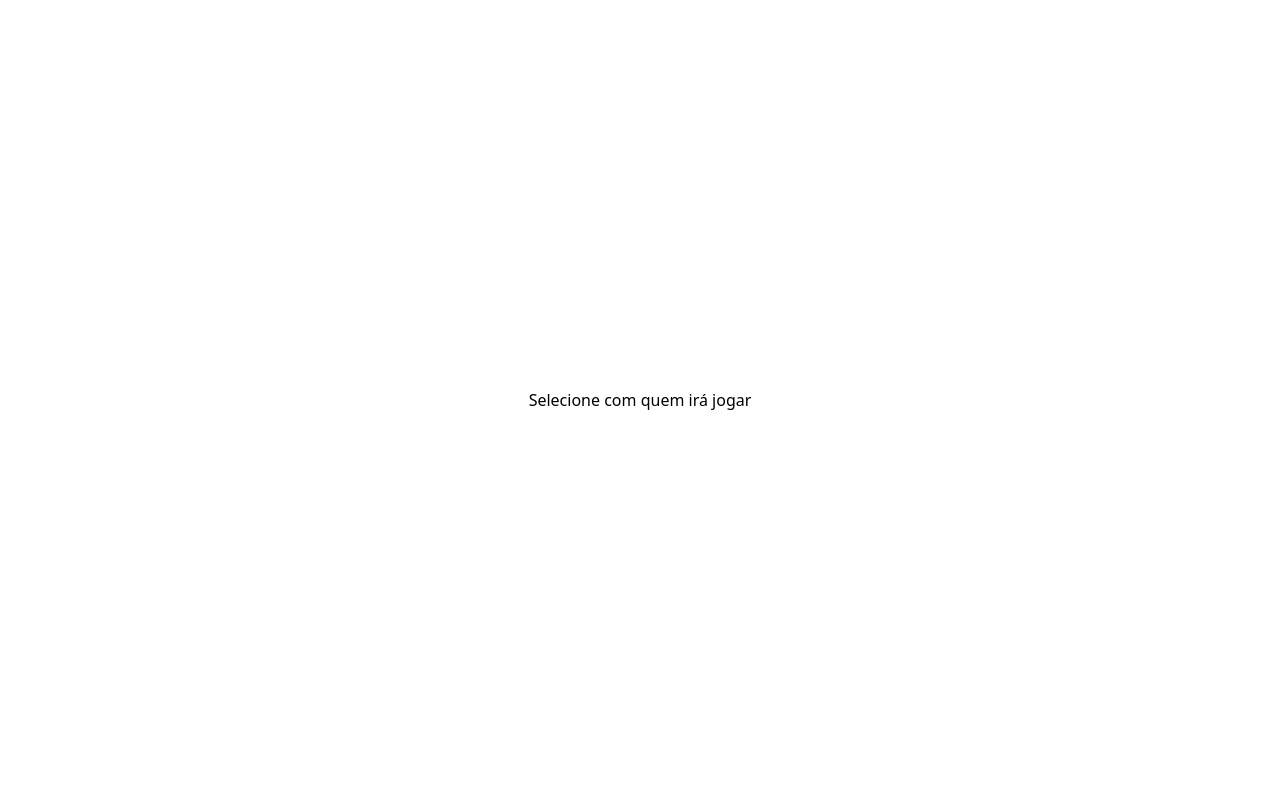
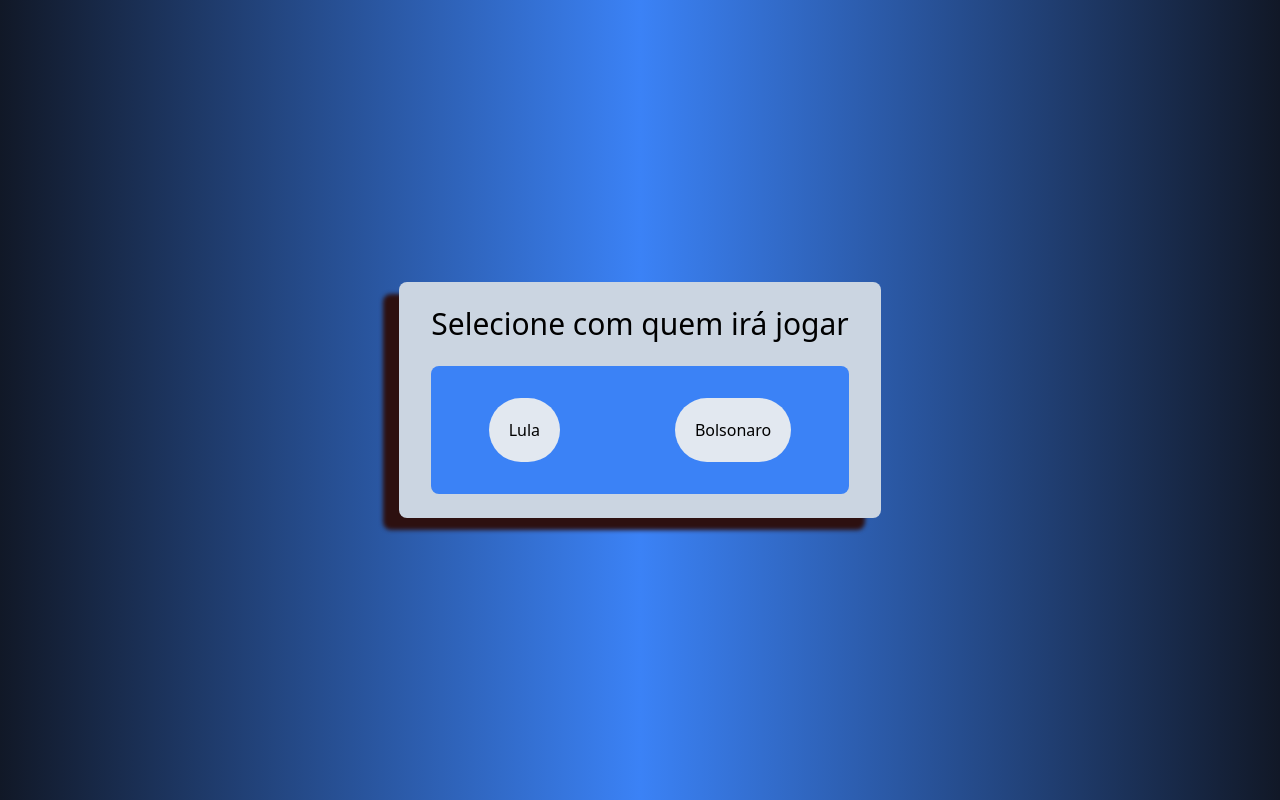
Before and after one commit to MatheusCardosoc0/CombaTurn, a React (Vite) app: page / in a window 1280 px wide. Both pictures are taken after a click on the button "Jogar". Built offline with nearby package versions, Linux system fonts and the light colour scheme.

Commit message:
Criando seleção de personagens

```diff
--- a/src/components/Game.tsx
+++ b/src/components/Game.tsx
@@ -1,8 +1,16 @@
 import React from 'react'
+import { useStateContext } from '../context/UseContext'
 
 const Game = () => {
+
+  const {Player, Enemy} = useStateContext()
+
   return (
-    <div>Game</div>
+    <div>
+      Game
+      <p>{Player.name}</p>
+      <p>{Enemy.name}</p>
+    </div>
   )
 }
 
--- a/src/components/Heros/Lula.tsx
+++ b/src/components/Heros/Bolsonaro.ts
@@ -1,19 +1,15 @@
-import React, { useEffect } from 'react'
-import { useStateContext } from '../../context/UseContext'
-
-
 function atack1() { console.log('eae') }
 function atack2() { }
 function atack3() { }
 function atack4() { }
 
 
-const Lula = {
-  name: 'Lula',
+const Bolsonaro = {
+  name: 'Bolsonaro',
   hability1: atack1,
   hability2: atack2,
   hability3: atack3,
   hability4: atack4,
 }
 
-export default Lula
+export default Bolsonaro
--- /dev/null
+++ b/src/components/Heros/Lula.ts
@@ -0,0 +1,15 @@
+function atack1() { console.log('eae') }
+function atack2() { }
+function atack3() { }
+function atack4() { }
+
+
+const Lula = {
+  name: 'Lula',
+  hability1: atack1,
+  hability2: atack2,
+  hability3: atack3,
+  hability4: atack4,
+}
+
+export default Lula
--- a/src/components/Initial.tsx
+++ b/src/components/Initial.tsx
@@ -1,14 +1,21 @@
 import React, { useState } from 'react'
 import { CaretCircleDoubleRight } from 'phosphor-react'
 import { useStateContext } from '../context/UseContext'
+import Lula from './Heros/Lula'
+import Bolsonaro from './Heros/Bolsonaro'
 
 const Initial = () => {
 
   const [Mouse, setMouse] = useState(false)
-  const {setShow} = useStateContext()
+  const {setShow, Heros,setHeros} = useStateContext()
 
   const ButtonEventClass = 'flex items-center gap-4'
   const ButtonClass = 'p-2 w-full justify-center mx-auto rounded-md text-4xl font-bold text-slate-200 hover:bg-orange-500'
+
+  function PushHerosAndSelectionPage(){
+    setShow('Selection')
+    setHeros([...Heros, Lula, Bolsonaro])
+  }
 
 
   return (
@@ -21,7 +28,7 @@
           onMouseEnter={() => setMouse(true)}
           onMouseOut={() => setMouse(false)}
           className={`${ButtonClass} ${!Mouse && ButtonEventClass}`}
-          onClick={() => setShow('Selection')}>
+          onClick={() => PushHerosAndSelectionPage()}>
             {!Mouse && <CaretCircleDoubleRight className='text-orange-500' />}
           Jogar</button>
 
--- a/src/components/Selection.tsx
+++ b/src/components/Selection.tsx
@@ -1,23 +1,56 @@
 import React, { useEffect } from 'react'
-import { useStateContext } from '../context/UseContext'
+import { Hero, useStateContext } from '../context/UseContext'
 import Lula from './Heros/Lula'
 
 const Selection = () => {
 
-  const{Heros, setHeros} = useStateContext()
+  const { Heros, setShow, setPlayer, Player, Enemy, setEnemy } = useStateContext()
 
-useEffect(() => {
-  setHeros(Heros.push(Lula))
-},[])
+  function getRandomArbitrary(min: number, max: number) {
+    return Math.random() * (max - min) + min;
+}
 
-console.log(Heros)
+  useEffect(() => {
+
+    const ChangeEnemy = Heros.find(
+      hero => hero !== Player
+    )
+
+    if (ChangeEnemy) {
+      const updatedCartItems = Heros.map(cartProduct => {
+        if (cartProduct !== Player) setEnemy(cartProduct)
+
+
+      })
+
+    }
+
+
+
+  },[Player])
+
+  function PushHeroOnPlayerAndShowGame(value: Hero){
+    setPlayer(value)
+    setShow('Game')
+  }
 
   return (
-    <div>
-      <h2>Selecione com quem irá jogar</h2>
-      <div>
-
-      </div>
+    <div className='h-screen w-full items-center flex justify-center flex-col bg-gradient-to-r from-gray-900 via-blue-500 to-gray-900'>
+      <section className='bg-slate-300 px-8 py-6 rounded-lg drop-shadow-[-16px_12px_2px_rgba(45,16,16,30.35)]'>
+        <h2 className='text-3xl mb-6'>Selecione com quem irá jogar</h2>
+        <div className='bg-blue-500 flex justify-around py-8 rounded-lg'>
+          {Heros.map(hero => {
+            return (
+              <button
+                className='bg-slate-200 rounded-full p-5'
+                key={hero.name}
+                onClick={() => PushHeroOnPlayerAndShowGame(hero)}>
+                {hero.name}
+              </button>
+            )
+          })}
+        </div>
+      </section>
     </div>
   )
 }
--- a/src/context/UseContext.tsx
+++ b/src/context/UseContext.tsx
@@ -4,7 +4,7 @@
   children: ReactNode
 }
 
-type Hero = {
+export type Hero = {
   name: string
   hability1: () => void
   hability2: () => void
--- a/src/main.tsx
+++ b/src/main.tsx
@@ -6,6 +6,8 @@
 
 ReactDOM.createRoot(document.getElementById('root') as HTMLElement).render(
   <UseContextProvider>
+    <React.StrictMode>
       <App />
+    </React.StrictMode>
   </UseContextProvider>
 )
```
